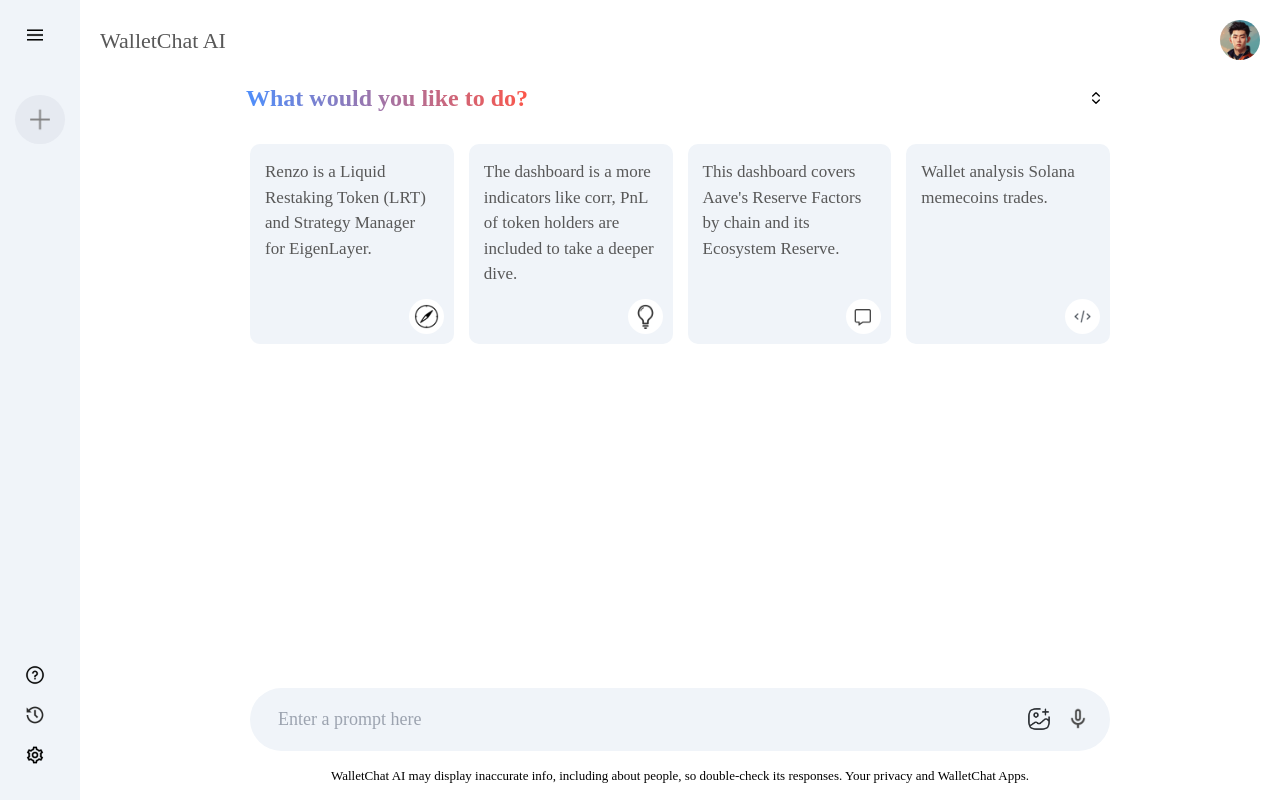
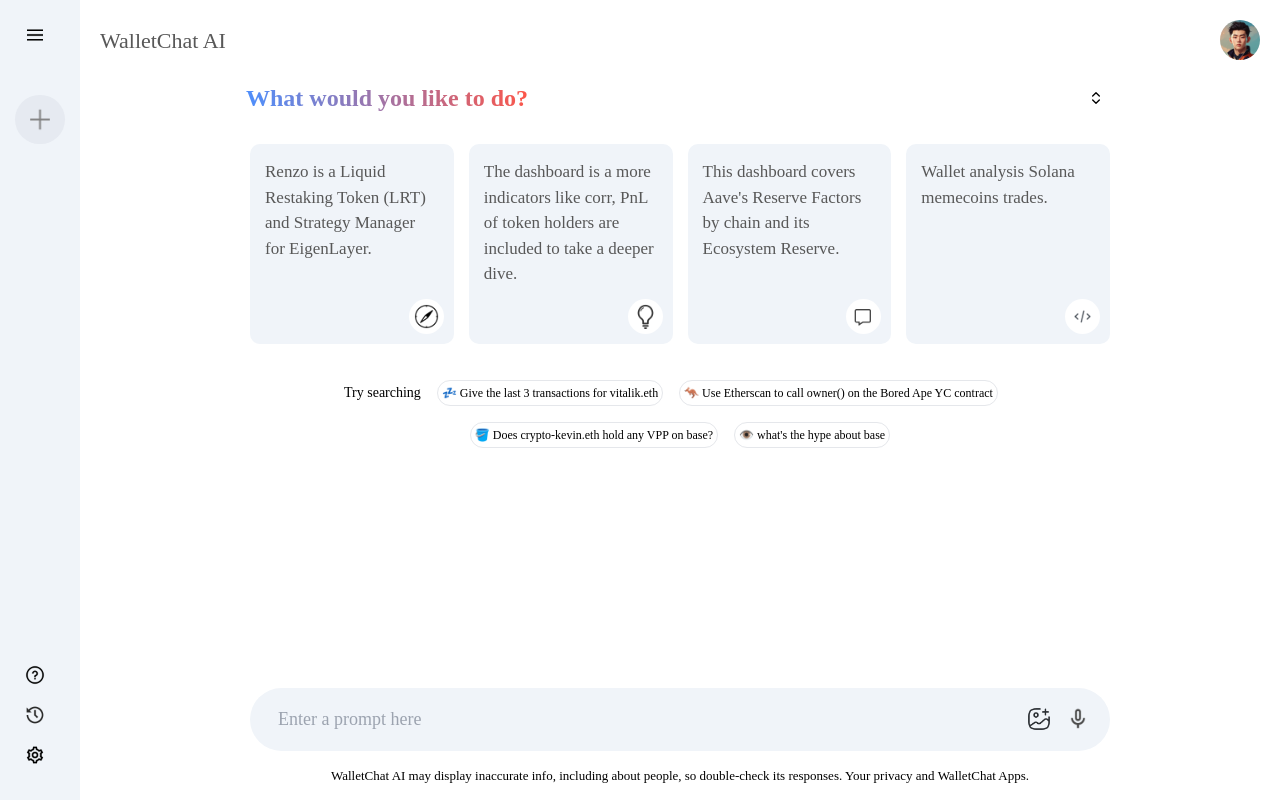
Before and after one commit to luckyray0314/walletchat-gpt, a Next.js app: page / in a window 1280 px wide. Built offline with nearby package versions, Linux system fonts and the light colour scheme.

Commit message:
added suggested prompts

```diff
--- a/app/(dashboard)/(routes)/dashboard/page.tsx
+++ b/app/(dashboard)/(routes)/dashboard/page.tsx
@@ -24,7 +24,7 @@
             <p>WalletChat AI</p>
             <Image src={assets.user_icon} alt="" />
         </div>
-        <div className="main-container flex flex-row">
+        <div className="main-container">
             {!showResult
 
                 ?
@@ -71,14 +71,14 @@
                 </div>
             }
 
-            <Iframe url="https://dune.com/maybeYonas/renzo-protocol"
+            {/* <Iframe url="https://dune.com/maybeYonas/renzo-protocol"
               width="640px"
               height="320px"
               id=""
               className=""
               display="block"
               position="relative"
-            />
+            /> */}
             <div className="main-bottom">
                 <div className="search-box">
                     <input onChange={(e) => setInput(e.target.value)} value={input} type="text" placeholder='Enter a prompt here' />
--- a/components/Main/Main.tsx
+++ b/components/Main/Main.tsx
@@ -12,6 +12,7 @@
 import { Context } from '@/context/Context';
 import { Button } from '@/components/ui/button';
 import { assets } from '@/assets/assets';
+import Link from 'next/link';
 
 const Main = () => {
     const [isOpen, setIsOpen] = useState<boolean>(true)
@@ -25,7 +26,6 @@
         </div>
         <div className="main-container">
             {!showResult
-
                 ?
                 <>
                     <Collapsible
@@ -46,25 +46,46 @@
                         </div>
                         <CollapsibleContent>
                             <div className="cards">
-                                <div className="card">
+                                <Link href={"/dashboard"} className="card">
                                     <p>Renzo is a Liquid Restaking Token (LRT) and Strategy Manager for EigenLayer.</p>
                                     <Image src={assets.compass_icon} alt="" />
-                                </div>
-                                <div className="card">
+                                </Link>
+                                <Link href={"/dashboard"} className="card">
                                     <p>The dashboard is a more indicators like corr, PnL of token holders are included to take a deeper dive.</p>
                                     <Image src={assets.bulb_icon} alt="" />
-                                </div>
-                                <div className="card">
+                                </Link>
+                                <Link href={"/dashboard"} className="card">
                                     <p>This dashboard covers Aave's Reserve Factors by chain and its Ecosystem Reserve.</p>
                                     <Image src={assets.message_icon} alt="" />
-                                </div>
-                                <div className="card">
+                                </Link>
+                                <Link href={"/dashboard"} className="card">
                                     <p>Wallet analysis Solana memecoins trades.</p>
                                     <Image src={assets.code_icon} alt="" />
-                                </div>
+                                </Link>
                             </div>
                         </CollapsibleContent>
                     </Collapsible>
+                    <div className="max-w-2xl mx-auto py-4">
+                        <div className='flex items-center space-x-4'>
+                            <span className='text-sm font-medium'>Try searching</span>
+                            <div className="flex items-center justify-center space-x-4">
+                                <button className="flex items-center text-xs px-1 py-1 border rounded-full hover:bg-[#dfe4ea]">
+                                    💤 Give the last 3 transactions for vitalik.eth
+                                </button>
+                                <button className="flex items-center text-xs px-1 py-1 border rounded-full hover:bg-[#dfe4ea]">
+                                    🦘 Use Etherscan to call owner() on the Bored Ape YC contract
+                                </button>
+                            </div>
+                        </div>
+                            <div className="flex items-center justify-center space-x-4 mt-4">
+                            <button className="flex items-center text-xs px-1 py-1 border rounded-full hover:bg-[#dfe4ea]">
+                                🪣 Does crypto-kevin.eth hold any VPP on base?
+                            </button>
+                            <button className="flex items-center px-1 text-xs py-1 border rounded-full hover:bg-[#dfe4ea]">
+                                👁️ what's the hype about base
+                            </button>
+                        </div>
+                    </div>
                 </>
                 :
                 <div className='result'>
```
